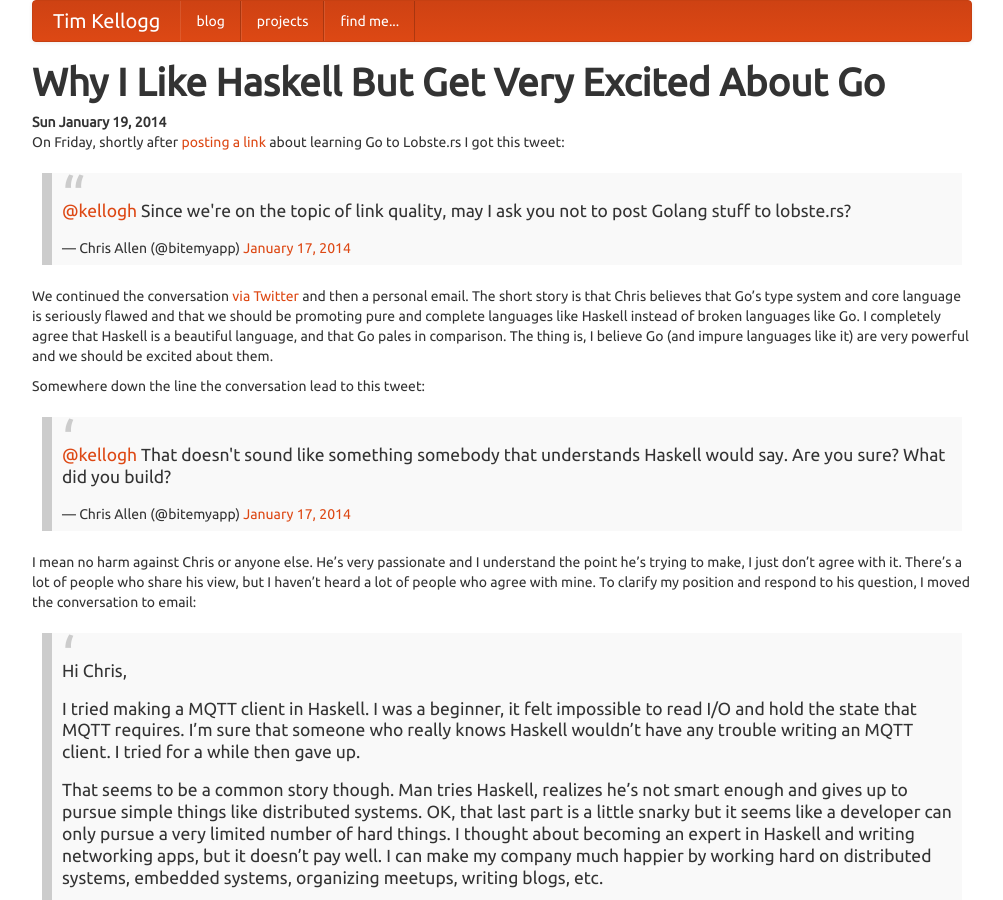
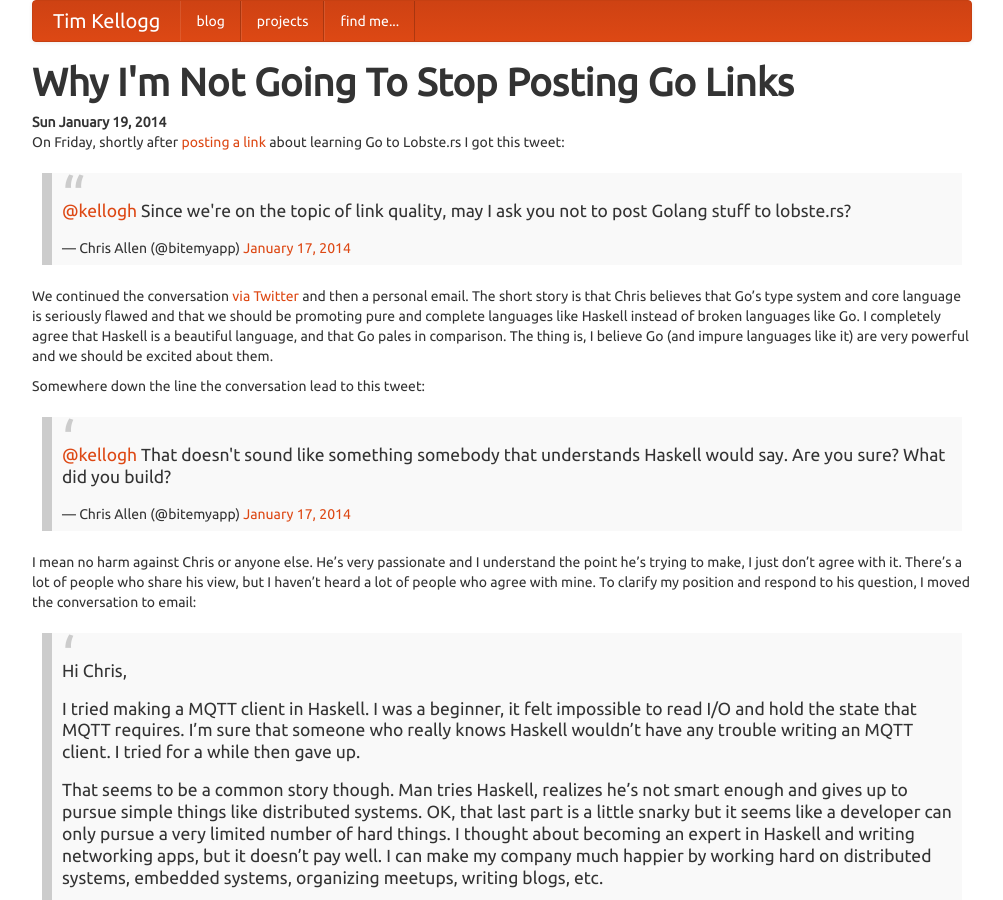
Before and after one commit to tkellogg/tkellogg.github.com, a Jekyll site: the page built from _posts/2014-01-19-I-get-excited-about-go.md, in a window 1280 px wide and 900 px high. Shown: the whole window, without its empty margins (138-1141 px from the left). Built offline with Jekyll 4.4.1, drawn with Linux system fonts in a browser that asks for light colours; comment, search, counter and statistics services are not loaded.

Commit message:
fixed title

```diff
--- a/_posts/2014-01-19-I-get-excited-about-go.md
+++ b/_posts/2014-01-19-I-get-excited-about-go.md
@@ -1,5 +1,5 @@
 ---
-title: Why I Like Haskell But Get Very Excited About Go
+title: Why I'm Not Going To Stop Posting Go Links
 layout: post
 categories:
  - hakell
```
